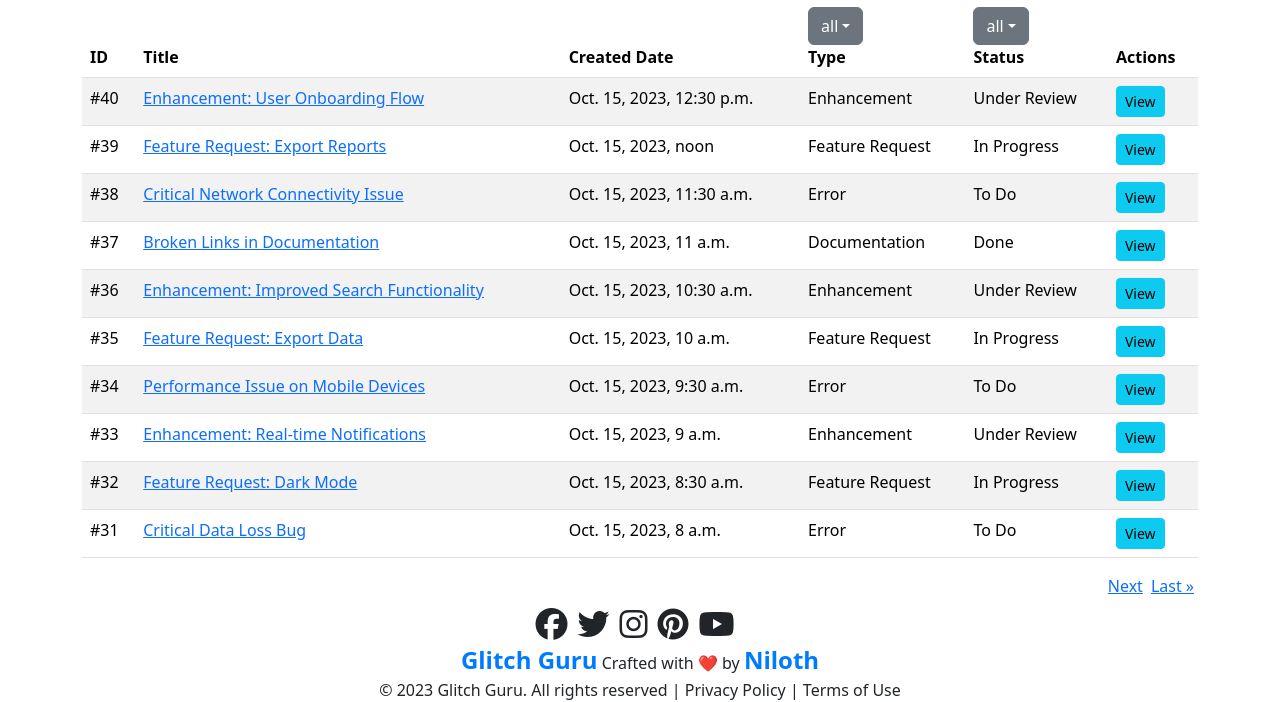
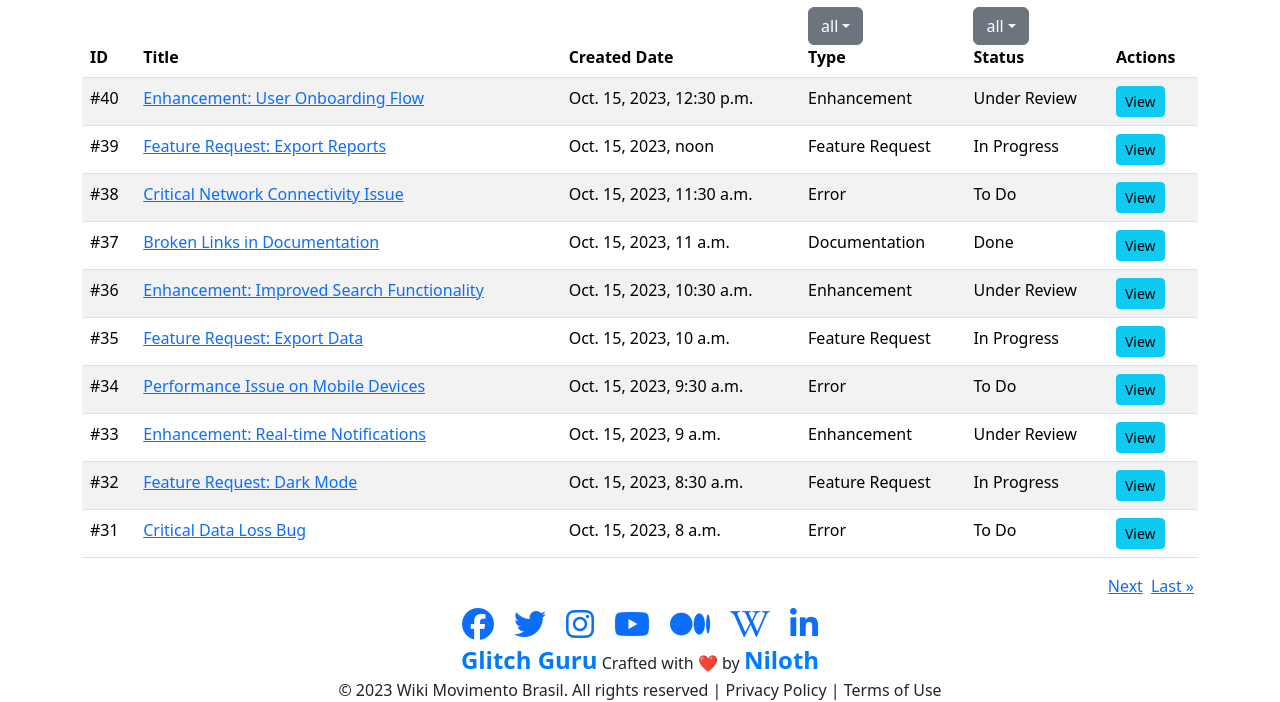
Before and after one commit to Niloth-p/glitch-guru, a Django app: page /bugs/ in a window 1280 px wide. Shown: the part 205-907 px from the top of the page. Run offline with Django 4.2, Linux system fonts and the light colour scheme; data comes from the database, SQL or seed files in the repository; some libraries are stand-ins or nearby versions.

Commit message:
feat: Link social-icons to respective WMB sites

```diff
--- a/static/common/css/styles.css
+++ b/static/common/css/styles.css
@@ -1,5 +1,6 @@
 .social-icon {
   margin-right: 10px;
+  margin-left: 10px;
 }
 
 .btn-center {
--- a/templates/footer.html
+++ b/templates/footer.html
@@ -5,19 +5,39 @@
         <ul class="list-unstyled d-flex justify-content-center align-items-center"
             id="social-icon-list">
           <li class="social-icon">
-            <i class="fab fa-facebook fa-2x"></i>
+            <a href="https://www.facebook.com/wmnobrasil/">
+              <i class="fab fa-facebook fa-2x"></i>
+            </a>
           </li>
           <li class="social-icon">
-            <i class="fab fa-twitter fa-2x"></i>
+            <a href="https://twitter.com/wmnobrasil">
+              <i class="fab fa-twitter fa-2x"></i>
+            </a>
           </li>
           <li class="social-icon">
-            <i class="fab fa-instagram fa-2x"></i>
+            <a href="https://www.instagram.com/wmnobrasil/reels/">
+              <i class="fab fa-instagram fa-2x"></i>
+            </a>
           </li>
           <li class="social-icon">
-            <i class="fab fa-pinterest fa-2x"></i>
+            <a href="https://www.youtube.com/c/wmnobrasil">
+              <i class="fab fa-youtube fa-2x"></i>
+            </a>
           </li>
           <li class="social-icon">
-            <i class="fab fa-youtube fa-2x"></i>
+            <a href="https://medium.com/@wmnobrasil">
+              <i class="fab fa-medium fa-2x"></i>
+            </a>
+          </li>
+          <li class="social-icon">
+            <a href="https://www.wikidata.org/wiki/Q28378968">
+              <i class="fab fa-wikipedia-w fa-2x"></i>
+            </a>
+          </li>
+          <li class="social-icon">
+            <a href="https://www.linkedin.com/company/wmnobrasil/">
+              <i class="fab fa-linkedin-in fa-2x"></i>
+            </a>
           </li>
         </ul>
         <p>
@@ -25,7 +45,7 @@
           <span class="emphasized-name">Niloth</span>
         </p>
         <p>
-          © 2023 {{ PRODUCT_NAME }}. All rights reserved | Privacy Policy | Terms
+          © 2023 Wiki Movimento Brasil. All rights reserved | Privacy Policy | Terms
           of Use
         </p>
       </div>
```
Also changed, not shown: 1 other file.
